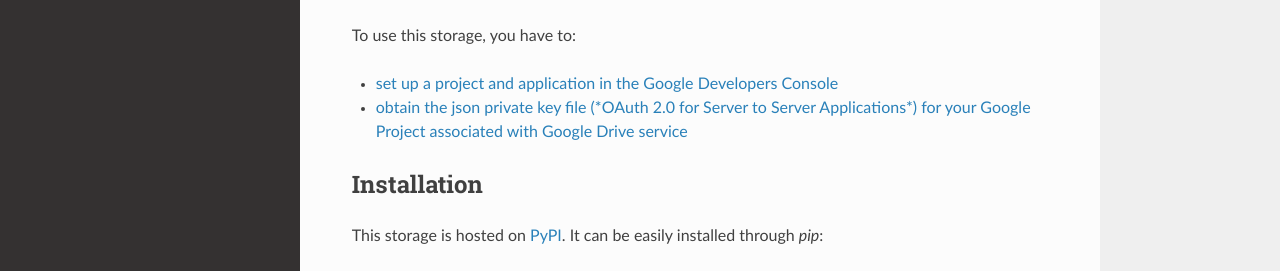
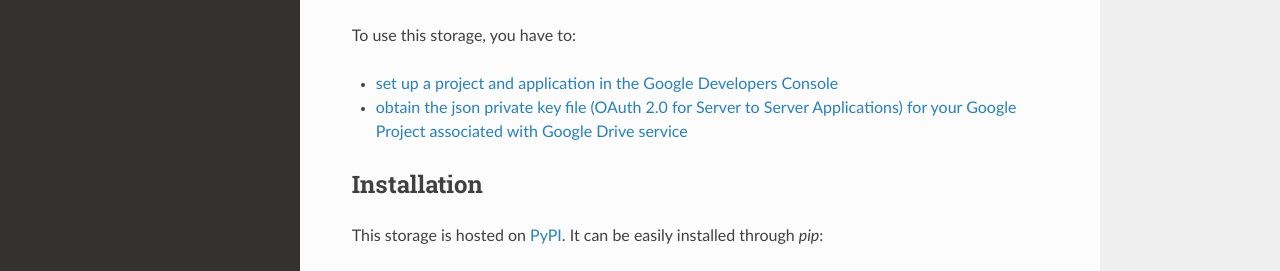
Before and after one commit to torre76/django-googledrive-storage, a Sphinx documentation site: the page built from docs/index.rst, in a window 1280 px wide and 900 px high, scrolled down 392 px. Shown: the part 160-431 px from the top of the window. Built offline with Sphinx 7.4.7 and the Read the Docs theme 2.0.0, drawn with Linux system fonts in a browser that asks for light colours.

Commit message:
Fix Docs.

```diff
--- a/docs/index.rst
+++ b/docs/index.rst
@@ -23,7 +23,7 @@ Prerequisites
 To use this storage, you have to:
 
 * `set up a project and application in the Google Developers Console <https://console.developers.google.com/flows/enableapi?apiid=drive>`_
-* `obtain the json private key file (*OAuth 2.0 for Server to Server Applications*) for your Google Project associated with Google Drive service <https://developers.google.com/identity/protocols/OAuth2ServiceAccount>`_
+* `obtain the json private key file (OAuth 2.0 for Server to Server Applications) for your Google Project associated with Google Drive service <https://developers.google.com/identity/protocols/OAuth2ServiceAccount>`_
 
 Installation
 ************
```
